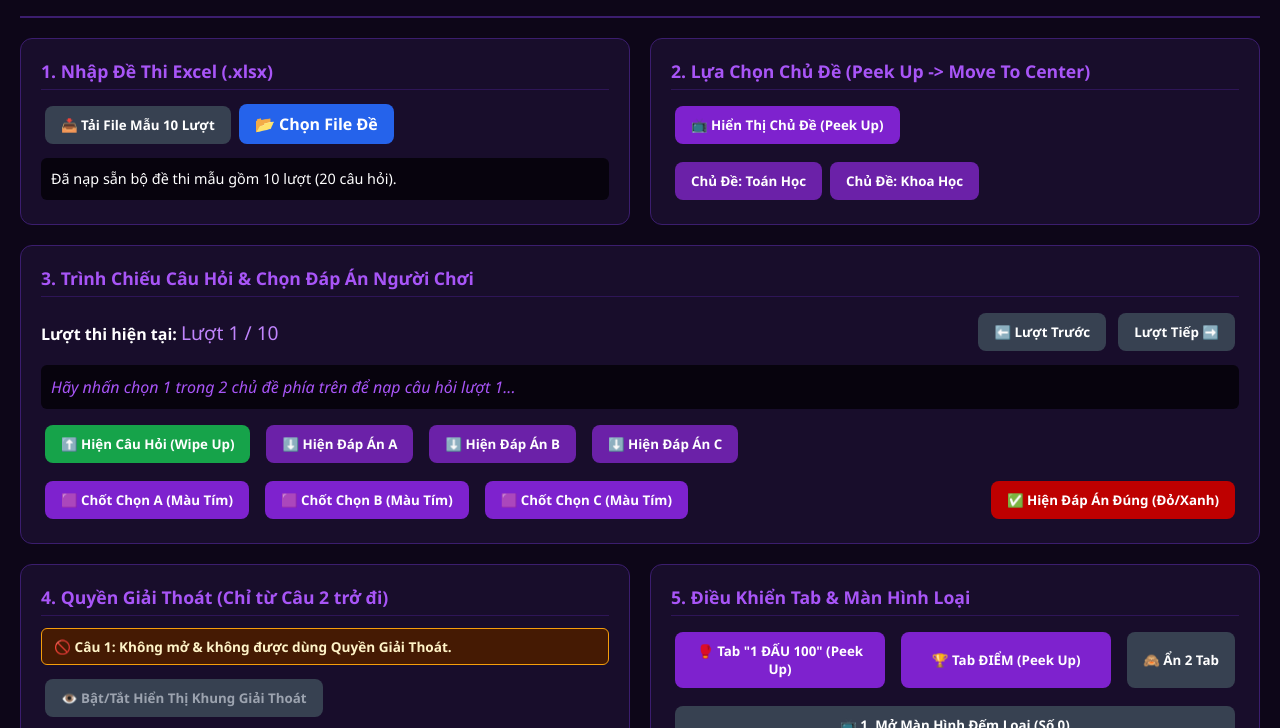
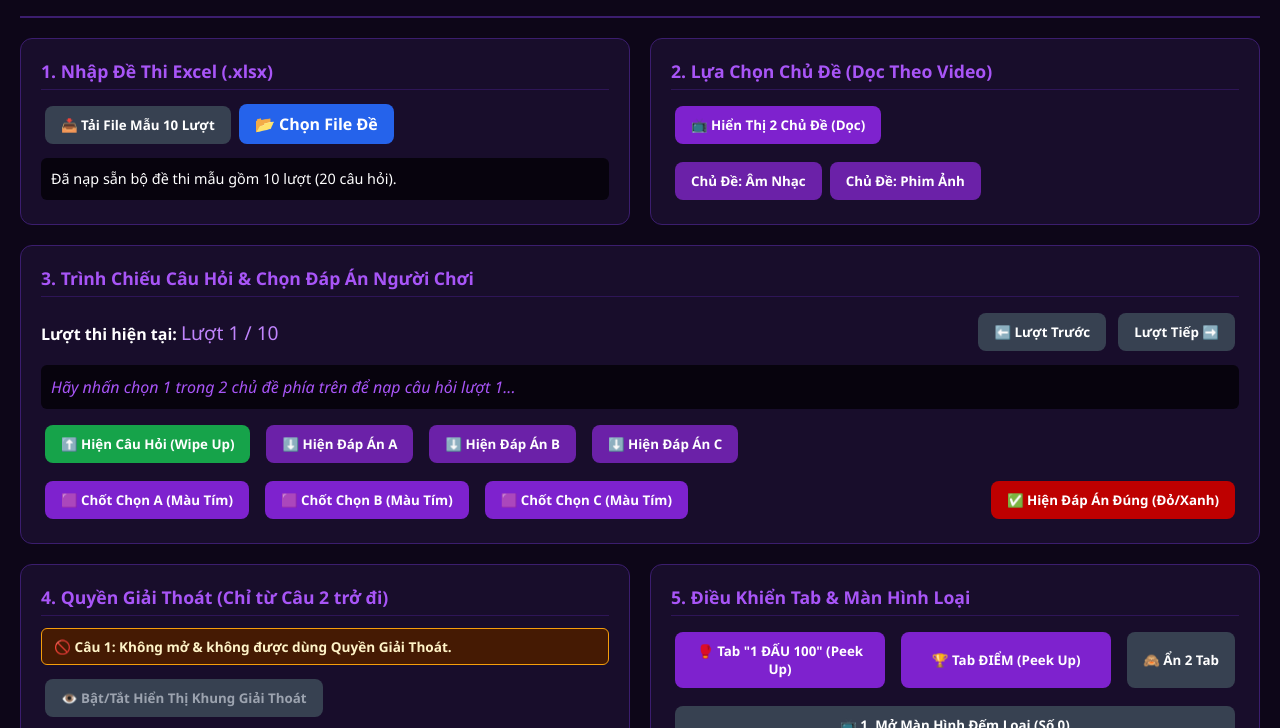
Before and after one commit to gumballfan2k7/eentegen100, a plain HTML site: page controller.html in a window 1280 px wide. Shown: the part 65-793 px from the top of the page. Drawn offline with Linux system fonts and the light colour scheme.

Commit message:
Update theme selection and question database

```diff
--- a/controller.html
+++ b/controller.html
@@ -131,8 +131,8 @@
 
         <!-- 2. ĐIỀU KHIỂN CHỦ ĐỀ -->
         <div class="panel-box">
-            <div class="panel-title">2. Lựa Chọn Chủ Đề (Peek Up -> Move To Center)</div>
-            <button class="btn btn-purple" onclick="sendShowTopics()">📺 Hiển Thị Chủ Đề (Peek Up)</button>
+            <div class="panel-title">2. Lựa Chọn Chủ Đề (Dọc Theo Video)</div>
+            <button class="btn btn-purple" onclick="sendShowTopics()">📺 Hiển Thị 2 Chủ Đề (Dọc)</button>
             <div id="topic-actions" style="margin-top: 10px;"></div>
         </div>
 
@@ -228,16 +228,16 @@
         let isLifelineTabVisible = false;
 
         let questionsDatabase = [
-            { round: 1, topic: "Toán Học", question: "Câu 1 (Toán): Số tự nhiên nhỏ nhất là số nào?", options: { A: "0", B: "1", C: "Không có" }, correct: "A" },
-            { round: 1, topic: "Khoa Học", question: "Câu 1 (Khoa học): Nước sôi ở bao nhiêu độ C ở điều kiện tiêu chuẩn?", options: { A: "80°C", B: "90°C", C: "100°C" }, correct: "C" },
-            { round: 2, topic: "Lịch Sử", question: "Câu 2 (Lịch sử): Chiến thắng Điện Biên Phủ diễn ra vào năm nào?", options: { A: "1945", B: "1954", C: "1975" }, correct: "B" },
-            { round: 2, topic: "Văn Học", question: "Câu 2 (Văn học): Tác giả của tác phẩm 'Truyện Kiều' là ai?", options: { A: "Nguyễn Du", B: "Tố Hữu", C: "Xuân Diệu" }, correct: "A" },
-            { round: 3, topic: "Địa Lý", question: "Câu 3 (Địa lý): Quốc gia nào có diện tích lớn nhất thế giới?", options: { A: "Trung Quốc", B: "Mỹ", C: "Nga" }, correct: "C" },
-            { round: 3, topic: "Âm Nhạc", question: "Câu 3 (Âm nhạc): Nhạc sĩ nào là tác giả của ca khúc 'Tiến Quân Ca'?", options: { A: "Văn Cao", B: "Trịnh Công Sơn", C: "Phạm Tuyên" }, correct: "A" },
+            { round: 1, topic: "Âm Nhạc", question: "Câu 1 (Âm Nhạc): Ca khúc nào được xem là Quốc ca của Việt Nam?", options: { A: "Tiến Quân Ca", B: "Giai Điệu Tự Hào", C: "Khát Vọng" }, correct: "A" },
+            { round: 1, topic: "Phim Ảnh", question: "Câu 1 (Phim Ảnh): Phim hoạt hình Việt Nam 'Dế Mèn Phiêu Lưu Ký' dựa trên tác phẩm của ai?", options: { A: "Nam Cao", B: "Tô Hoài", C: "Xuân Diệu" }, correct: "B" },
+            { round: 2, topic: "Toán Học", question: "Câu 2 (Toán): Số tự nhiên nhỏ nhất là số nào?", options: { A: "0", B: "1", C: "Không có" }, correct: "A" },
+            { round: 2, topic: "Khoa Học", question: "Câu 2 (Khoa học): Nước sôi ở bao nhiêu độ C ở điều kiện tiêu chuẩn?", options: { A: "80°C", B: "90°C", C: "100°C" }, correct: "C" },
+            { round: 3, topic: "Lịch Sử", question: "Câu 3 (Lịch sử): Chiến thắng Điện Biên Phủ diễn ra vào năm nào?", options: { A: "1945", B: "1954", C: "1975" }, correct: "B" },
+            { round: 3, topic: "Văn Học", question: "Câu 3 (Văn học): Tác giả của tác phẩm 'Truyện Kiều' là ai?", options: { A: "Nguyễn Du", B: "Tố Hữu", C: "Xuân Diệu" }, correct: "A" },
+            { round: 4, topic: "Địa Lý", question: "Câu 4 (Địa lý): Quốc gia nào có diện tích lớn nhất thế giới?", options: { A: "Trung Quốc", B: "Mỹ", C: "Nga" }, correct: "C" },
             { round: 4, topic: "Thể Thao", question: "Câu 4 (Thể thao): Một trận đấu bóng đá chính thức gồm bao nhiêu phút thi đấu chính thức?", options: { A: "80 phút", B: "90 phút", C: "100 phút" }, correct: "B" },
-            { round: 4, topic: "Sinh Học", question: "Câu 4 (Sinh học): Loài động vật có vú nào biết bay?", options: { A: "Sóc bay", B: "Chim cánh cụt", C: "Dơi" }, correct: "C" },
+            { round: 5, topic: "Sinh Học", question: "Câu 5 (Sinh học): Loài động vật có vú nào biết bay?", options: { A: "Sóc bay", B: "Chim cánh cụt", C: "Dơi" }, correct: "C" },
             { round: 5, topic: "Công Nghệ", question: "Câu 5 (Công nghệ): Hệ điều hành Android do công ty nào phát triển chính?", options: { A: "Apple", B: "Google", C: "Microsoft" }, correct: "B" },
-            { round: 5, topic: "Tiếng Anh", question: "Câu 5 (Tiếng Anh): Từ nào sau đây có nghĩa là 'Trái đất'?", options: { A: "Earth", B: "Moon", C: "Sun" }, correct: "A" },
             { round: 6, topic: "Vật Lý", question: "Câu 6 (Vật lý): Vận tốc ánh sáng trong chân không gần bằng bao nhiêu?", options: { A: "300.000 km/s", B: "150.000 km/s", C: "1.000.000 km/s" }, correct: "A" },
             { round: 6, topic: "Hóa Học", question: "Câu 6 (Hóa học): Ký hiệu hóa học của Vàng là gì?", options: { A: "Ag", B: "Au", C: "Fe" }, correct: "B" },
             { round: 7, topic: "Điện Ảnh", question: "Câu 7 (Điện ảnh): Giải thưởng điện ảnh cao quý nhất của Mỹ là gì?", options: { A: "Cành cọ Vàng", B: "Oscar", C: "Quả cầu Vàng" }, correct: "B" },
@@ -387,7 +387,6 @@
             channel.postMessage({ action: 'UPDATE_SCORE', score: mainPlayerScore });
             channel.postMessage({ action: 'UPDATE_LIFELINES', used: lifelineState });
 
-            // Tự động ẩn khung giải thoát (Peek Down) sau khi chọn quyền
             setTimeout(() => {
                 isLifelineTabVisible = false;
                 channel.postMessage({ action: 'TOGGLE_LIFELINES_TAB', show: false });
@@ -469,15 +468,15 @@
         function downloadSampleExcel() {
             const data = [
                 ["Lượt/Mức", "Chủ đề", "Câu hỏi", "Đáp án A", "Đáp án B", "Đáp án C", "Đáp án đúng"],
-                [1, "Toán Học", "Số tự nhiên nhỏ nhất là số nào?", "0", "1", "Không có", "A"],
-                [1, "Khoa Học", "Nước sôi ở bao nhiêu độ C?", "80°C", "90°C", "100°C", "C"],
-                [2, "Lịch Sử", "Chiến thắng Điện Biên Phủ năm nào?", "1945", "1954", "1975", "B"],
-                [2, "Văn Học", "Tác giả Truyện Kiều?", "Nguyễn Du", "Tố Hữu", "Xuân Diệu", "A"]
+                [1, "Âm Nhạc", "Ca khúc nào là Quốc ca Việt Nam?", "Tiến Quân Ca", "Giai Điệu Tự Hào", "Khát Vọng", "A"],
+                [1, "Phim Ảnh", "Phim Dế Mèn Phiêu Lưu Ký của ai?", "Nam Cao", "Tô Hoài", "Xuân Diệu", "B"],
+                [2, "Toán Học", "Số tự nhiên nhỏ nhất?", "0", "1", "Không có", "A"],
+                [2, "Khoa Học", "Nước sôi ở bao nhiêu độ C?", "80°C", "90°C", "100°C", "C"]
             ];
             const ws = XLSX.utils.aoa_to_sheet(data);
             const wb = XLSX.utils.book_new();
             XLSX.utils.book_append_sheet(wb, ws, "DeThi");
-            XLSX.writeFile(wb, "Mau_De_Thi_1_Dau_100_10_Luot.xlsx");
+            XLSX.writeFile(wb, "Mau_De_Thi_1_Dau_100.xlsx");
         }
 
         function importExcel(e) {
```
